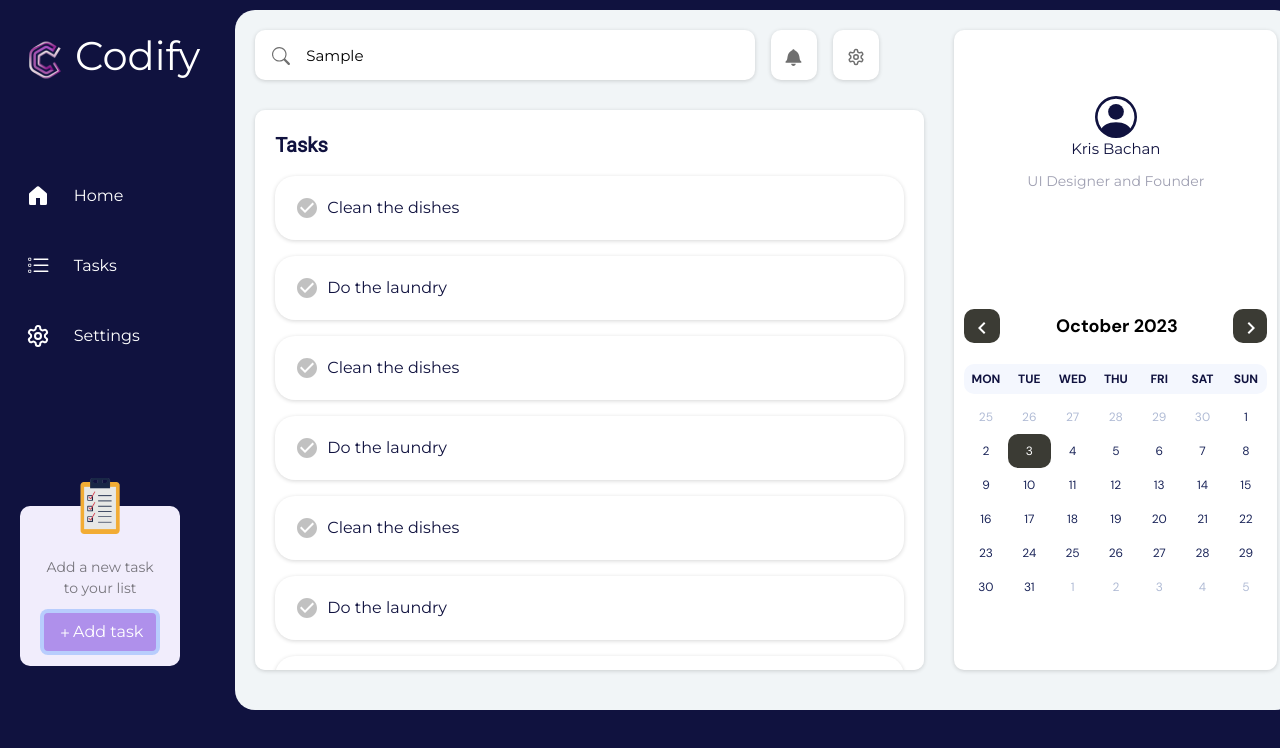
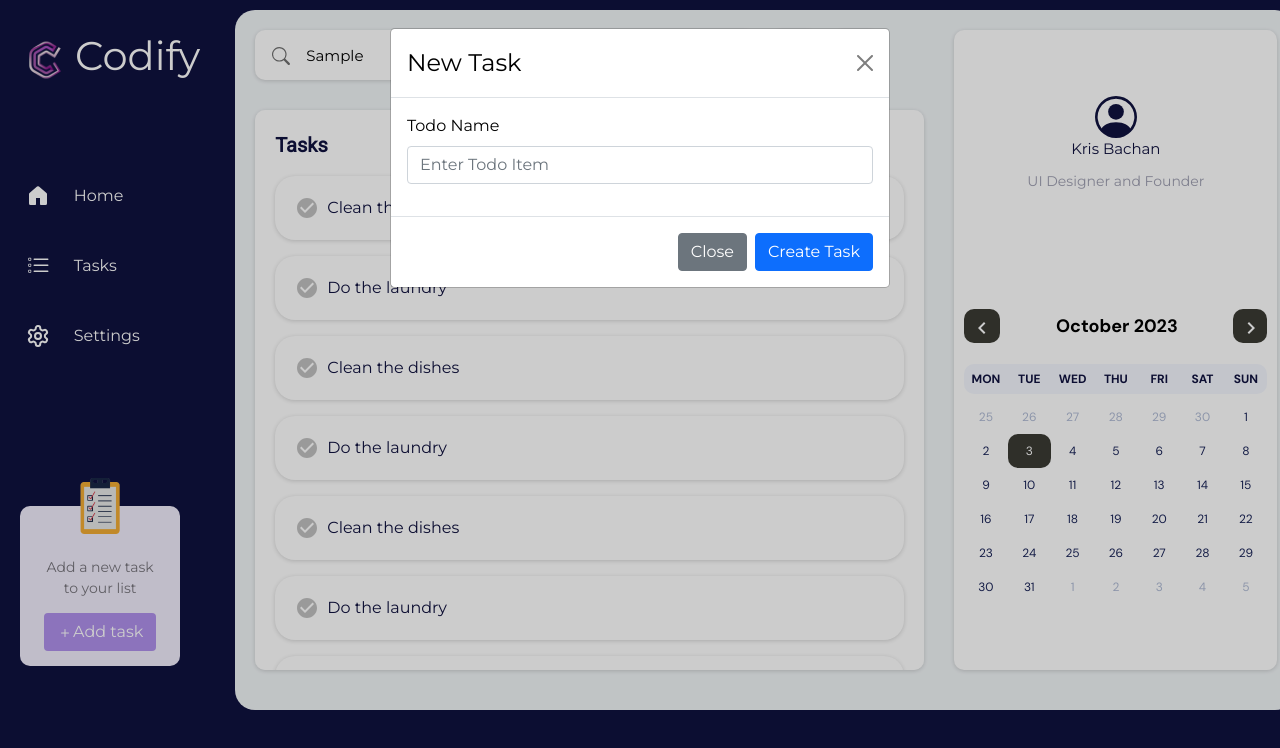
Before and after one commit to k2pbac/codify, a React (Create React App) app: page / in a window 1280 px wide. Both pictures are taken after typing "Sample" into the empty fields and a click on the button "Add task". Shown: the top 748 px of the page. Built offline with nearby package versions, Linux system fonts and the light colour scheme.

Commit message:
added modal for new task

```diff
--- a/package.json
+++ b/package.json
@@ -7,7 +7,9 @@
     "@testing-library/jest-dom": "^5.17.0",
     "@testing-library/react": "^13.4.0",
     "@testing-library/user-event": "^13.5.0",
+    "bootstrap": "^5.3.2",
     "react": "^18.2.0",
+    "react-bootstrap": "^2.9.0",
     "react-calendar": "^4.6.0",
     "react-dom": "^18.2.0",
     "react-icons": "^4.11.0",
--- a/public/index.html
+++ b/public/index.html
@@ -12,6 +12,12 @@
     <link
       href="https://fonts.googleapis.com/css2?family=Montserrat&family=Roboto&display=swap"
       rel="stylesheet"
+    />
+    <link
+      href="https://cdn.jsdelivr.net/npm/bootstrap@5.0.2/dist/css/bootstrap.min.css"
+      rel="stylesheet"
+      integrity="sha384-EVSTQN3/azprG1Anm3QDgpJLIm9Nao0Yz1ztcQTwFspd3yD65VohhpuuCOmLASjC"
+      crossorigin="anonymous"
     />
 
     <!--
--- /dev/null
+++ b/src/ItemModal.js
@@ -0,0 +1,40 @@
+import Button from "react-bootstrap/Button";
+import Modal from "react-bootstrap/Modal";
+import Form from "react-bootstrap/Form";
+const ItemModal = ({ show, handleClose }) => {
+  return (
+    <>
+      <Modal show={show} onHide={handleClose}>
+        <Modal.Header closeButton>
+          <Modal.Title>New Task</Modal.Title>
+        </Modal.Header>
+        <Modal.Body>
+          <Form>
+            <Form.Group className="mb-3" controlId="taskForm">
+              <Form.Label>Todo Name</Form.Label>
+              <Form.Control type="text" placeholder="Enter Todo Item" />
+            </Form.Group>
+
+            {/* <Form.Group className="mb-3" controlId="formBasicPassword">
+              <Form.Label>Password</Form.Label>
+              <Form.Control type="password" placeholder="Password" />
+            </Form.Group>
+            <Form.Group className="mb-3" controlId="formBasicCheckbox">
+              <Form.Check type="checkbox" label="Check me out" />
+            </Form.Group> */}
+          </Form>
+        </Modal.Body>
+        <Modal.Footer>
+          <Button variant="secondary" onClick={handleClose}>
+            Close
+          </Button>
+          <Button variant="primary" onClick={handleClose}>
+            Create Task
+          </Button>
+        </Modal.Footer>
+      </Modal>
+    </>
+  );
+};
+
+export default ItemModal;
--- a/src/SidePanel.css
+++ b/src/SidePanel.css
@@ -65,3 +65,11 @@
   top: -70px;
   position: absolute;
 }
+
+.modal {
+  color: black;
+}
+
+.modal-backdrop {
+  background-color: rgba(0, 0, 0, 0.401);
+}
--- a/src/SidePanel.js
+++ b/src/SidePanel.js
@@ -1,8 +1,16 @@
+import { useState } from "react";
+
 import { GoHomeFill } from "react-icons/go";
 import { BsListTask, BsPlus } from "react-icons/bs";
 import { LuSettings } from "react-icons/lu";
+import ItemModal from "./ItemModal";
 
 const SidePanel = () => {
+  const [show, setShow] = useState(false);
+
+  const handleClose = () => setShow(false);
+  const handleShow = () => setShow(true);
+
   return (
     <div className="side-panel">
       <div className="logo">
@@ -26,10 +34,11 @@ const SidePanel = () => {
       <div className="new-task">
         <img src="./task.png" alt="new task button"></img>
         <p>Add a new task to your list</p>
-        <button className="btn">
+        <button type="button" className="btn" onClick={handleShow}>
           <BsPlus />
           Add task
         </button>
+        <ItemModal show={show} handleClose={handleClose} />
       </div>
     </div>
   );
--- a/src/TodoList.js
+++ b/src/TodoList.js
@@ -1,6 +1,5 @@
 import React, { useState } from "react";
 import TodoItem from "./TodoItem";
-import ReactPaginate from "react-paginate";
 
 const TodoList = ({ items }) => {
   const [currentItems, setCurrentItems] = useState(items);
```
Also changed, not shown: 1 other file (tests, documents, lock files or other folders).
